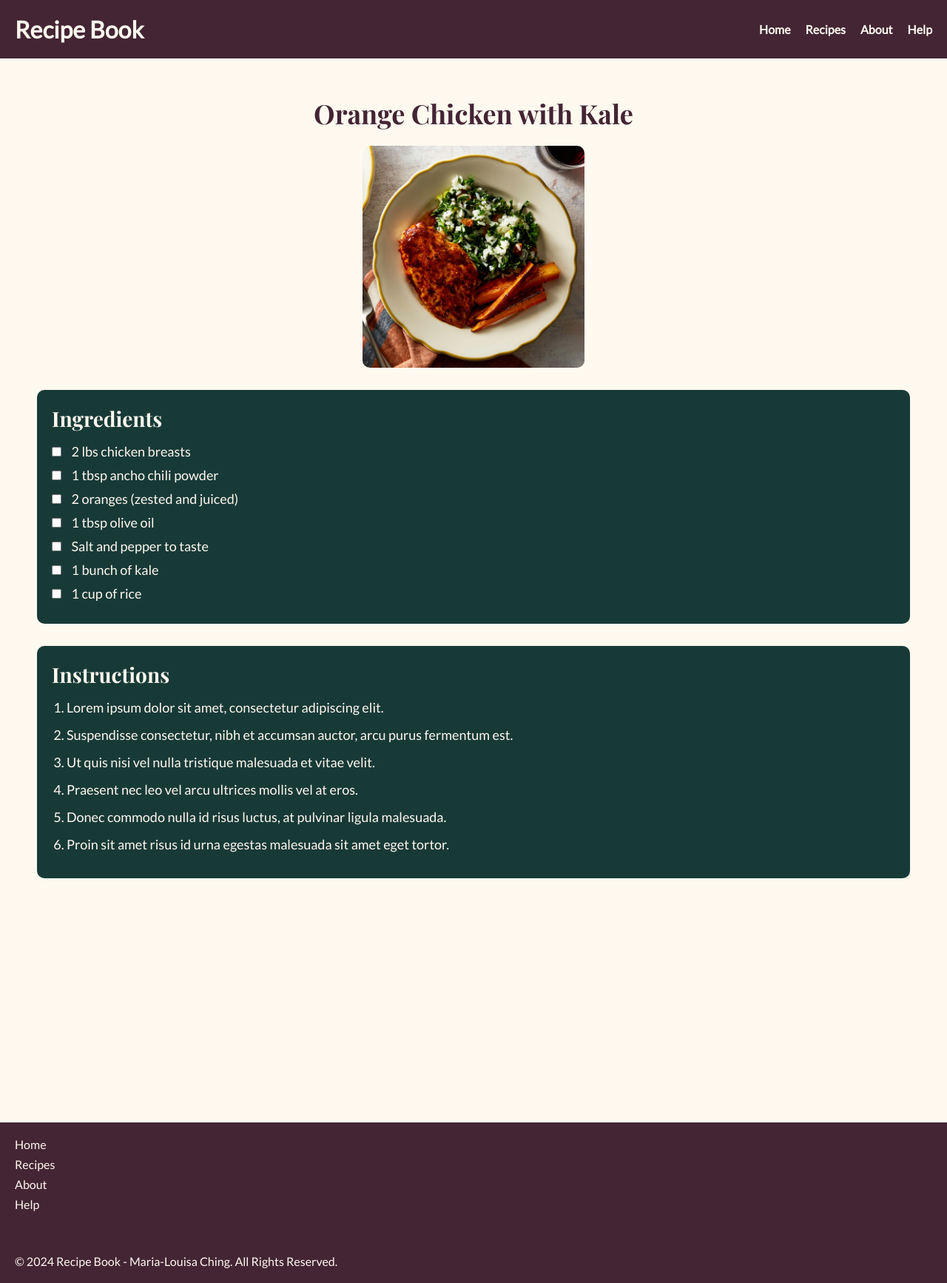
After one commit to mjc498/idm232-mjc498, a PHP site: page /recipe-01.html in a window 1280 px wide. The commit adds this page. Shown: the whole page at 74% size. Run offline with PHP 8.4, Linux system fonts and the light colour scheme.

Commit message:
❕recipe-01

```diff
--- a/index.html
+++ b/index.html
@@ -39,7 +39,7 @@
     <section class="featured-recipes">
         <h2>Featured Recipes</h2>
         <div class="recipe-grid">
-            <div class="recipe-card"><a href="recipes.html">
+            <div class="recipe-card"><a href="recipe-01.html">
                 <img src="images/recipe-01.jpg" alt="Recipe 1">
                 <h3>Recipe 1</h3></a>
             </div>
--- /dev/null
+++ b/recipe-01.html
@@ -0,0 +1,72 @@
+<!DOCTYPE html>
+<html lang="en">
+<head>
+    <meta charset="UTF-8">
+    <meta name="viewport" content="width=device-width, initial-scale=1.0">
+    <title>orange chicken with kale</title>
+    <link rel="stylesheet" href="recipes.css">
+</head>
+<body>
+<!-- navigation bar -->
+    <header>
+        <div class="logo">
+            <h1>Recipe Book</h1>
+        </div>
+        <nav>
+            <ul>
+                <li><a href="index.html">Home</a></li>
+                <li><a href="recipes.html">Recipes</a></li>
+                <li><a href="about.html">About</a></li>
+                <li><a href="help.html">Help</a></li>
+            </ul>
+        </nav>
+    </header>
+
+<!-- recipe -->
+    <section class="single-recipe">
+        <div class="recipe-header">
+            <h1>Orange Chicken with Kale</h1>
+        </div>
+        <div class="recipe-image">
+            <img src="images/recipe-01.jpg" alt="Ancho-Orange Chicken">
+        </div>
+        <div class="ingredients-section">
+            <h2>Ingredients</h2>
+            <ul>
+                <li><input type="checkbox"> 2 lbs chicken breasts</li>
+                <li><input type="checkbox"> 1 tbsp ancho chili powder</li>
+                <li><input type="checkbox"> 2 oranges (zested and juiced)</li>
+                <li><input type="checkbox"> 1 tbsp olive oil</li>
+                <li><input type="checkbox"> Salt and pepper to taste</li>
+                <li><input type="checkbox"> 1 bunch of kale</li>
+                <li><input type="checkbox"> 1 cup of rice</li>
+            </ul>
+        </div>
+        <div class="instructions-section">
+            <h2>Instructions</h2>
+            <ol>
+                <li>Lorem ipsum dolor sit amet, consectetur adipiscing elit.</li>
+                <li>Suspendisse consectetur, nibh et accumsan auctor, arcu purus fermentum est.</li>
+                <li>Ut quis nisi vel nulla tristique malesuada et vitae velit.</li>
+                <li>Praesent nec leo vel arcu ultrices mollis vel at eros.</li>
+                <li>Donec commodo nulla id risus luctus, at pulvinar ligula malesuada.</li>
+                <li>Proin sit amet risus id urna egestas malesuada sit amet eget tortor.</li>
+            </ol>
+        </div>
+    </section>
+
+<!-- footer -->
+<footer>
+    <div class="footer-links">
+        <ul>
+            <li><a href="index.html">Home</a></li>
+            <li><a href="recipes.html">Recipes</a></li>
+            <li><a href="about.html">About</a></li>
+            <li><a href="help.html">Help</a></li>
+        </ul>
+        <p>&copy; 2024 Recipe Book - Maria-Louisa Ching. All Rights Reserved.</p>
+    </div>
+</footer>
+
+</body>
+</html>
--- a/recipes.css
+++ b/recipes.css
@@ -464,6 +464,81 @@ h2 {
 }
 
 /* ------------------------------------------ */
+/* RECIPE ONE */
+.single-recipe {
+    padding: 50px;
+    background-color: var(--primary-bg-color);
+}
+
+.recipe-header h1 {
+    font-size: 36px;
+    color: var(--header-color);
+    font-family: 'playfair-display';
+    text-align: center;
+    margin-bottom: 20px;
+}
+
+.recipe-image img {
+    width: 100%;
+    height: auto;
+    border-radius: 10px;
+    margin-bottom: 30px;
+    max-width: 300px; /* Set a maximum width for desktop screens */
+    display: block;
+    margin-left: auto;
+    margin-right: auto;
+}
+
+.ingredients-section,
+.instructions-section {
+    background-color: var(--secondary-bg-color);
+    padding: 20px;
+    border-radius: 10px;
+    margin-bottom: 30px;
+}
+
+.ingredients-section h2,
+.instructions-section h2 {
+    font-size: 28px;
+    margin-bottom: 15px;
+    font-family: 'playfair-display';
+    color: var(--primary-bg-color);
+}
+
+.ingredients-section ul {
+    list-style: none;
+    padding: 0;
+}
+
+.ingredients-section li {
+    font-size: 18px;
+    margin-bottom: 10px;
+    color: var(--primary-bg-color);
+}
+
+.ingredients-section input[type="checkbox"] {
+    margin-right: 10px;
+}
+
+.instructions-section ol {
+    padding-left: 20px;
+    font-size: 18px;
+    color: var(--primary-bg-color);
+}
+
+.instructions-section li {
+    margin-bottom: 15px;
+}
+
+/* Responsive for Mobile */
+@media (max-width: 768px) {
+    .recipe-image img {
+        width: 100%;
+        max-width: 100%; /* Ensures it takes up the full container width on mobile */
+    }
+}
+
+/* ------------------------------------------ */
 /* HELP */
 .help-section {
     padding: 20px 10px;
```
